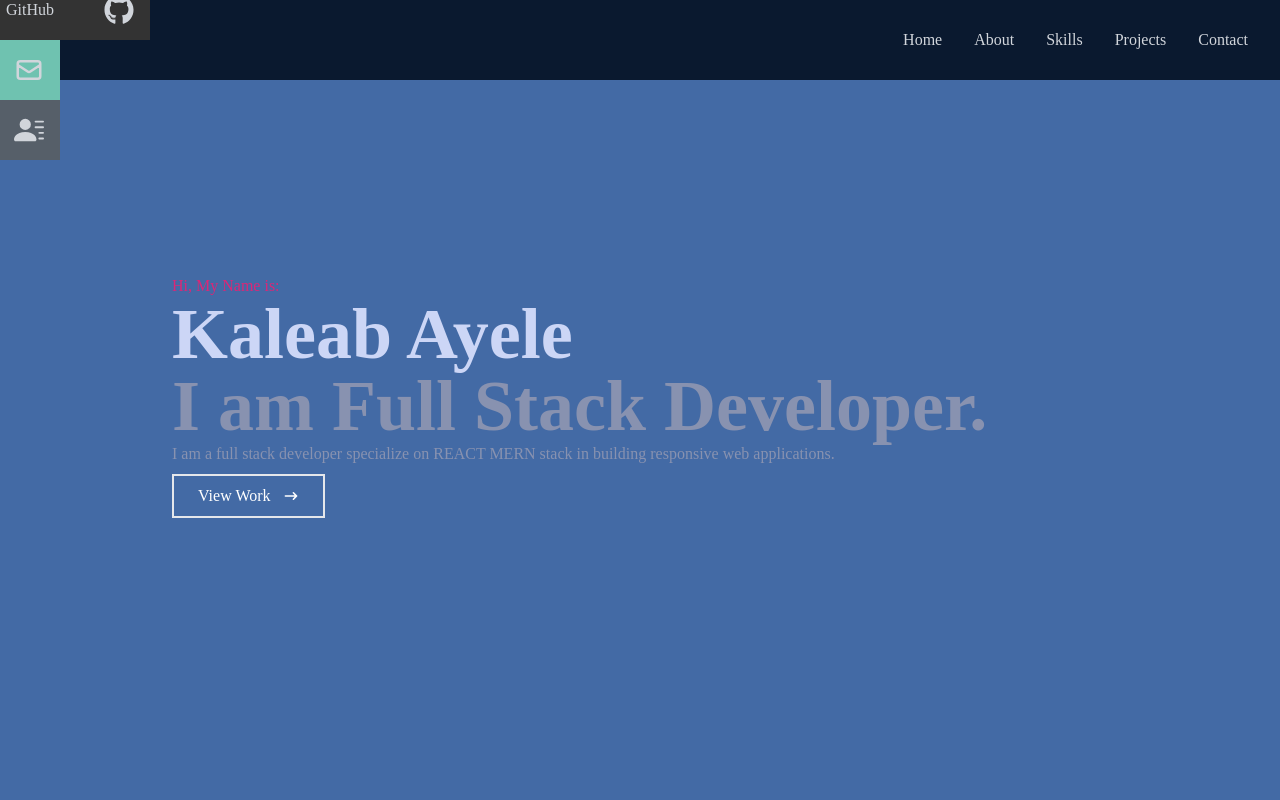
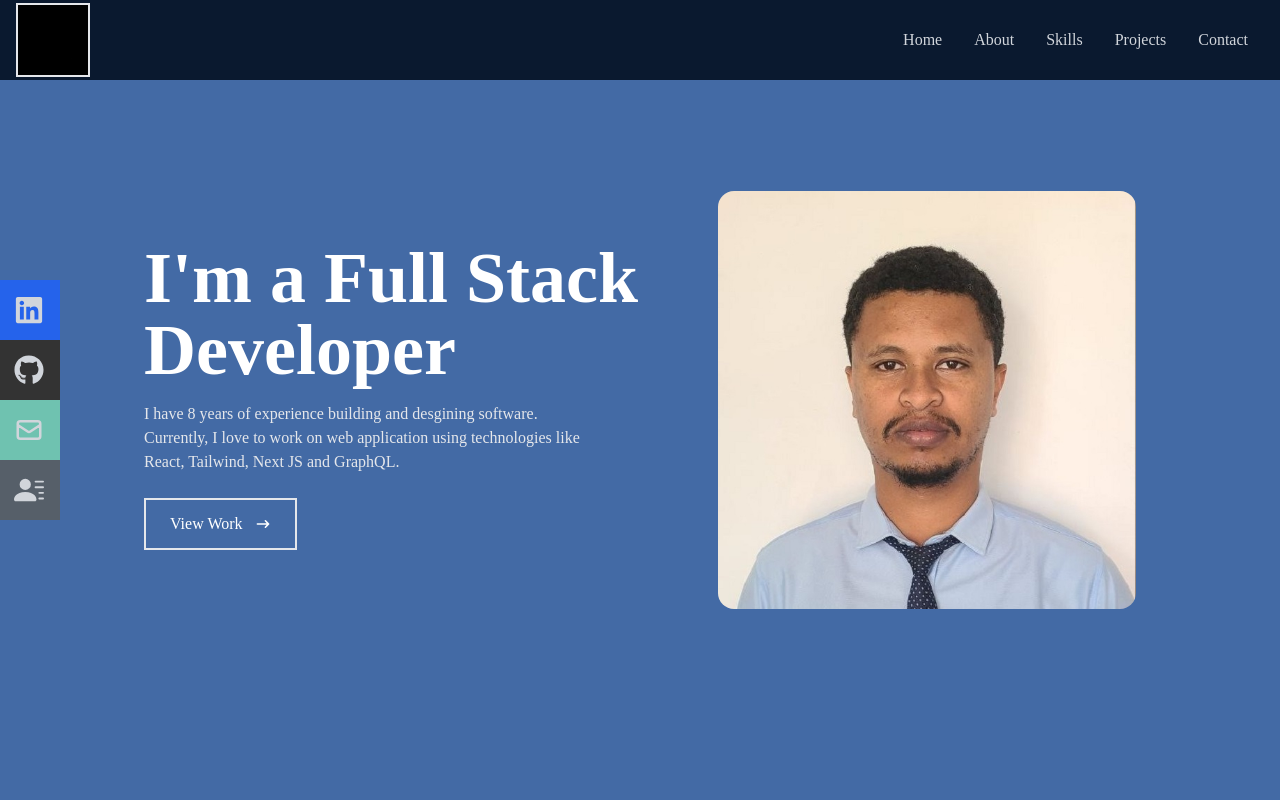
Before and after one commit to Pkal-99/portflio-react-app, a React (Create React App) app: page / in a window 1280 px wide. Shown: the top 800 px of the page. Built offline with nearby package versions, Linux system fonts and the light colour scheme.

Commit message:
Afer logo and hero image updated and completed

```diff
--- a/src/components/Home.jsx
+++ b/src/components/Home.jsx
@@ -1,24 +1,41 @@
 import React from 'react'
 import {HiArrowNarrowRight} from 'react-icons/hi'
+import imgDev from '../assetes/DevImg.jpg'
 
 const Home = () => {
   return (
     <div name='home' className='w-full h-screen bg-[#436aa5] '>
       {/* container*/}
-      <div className='max-w-[1000px] mx-auto px-8 flex flex-col justify-center h-full'>
-        <p className='text-pink-600 '>Hi, My Name is:</p>
-        <h1 className='text-4xl sm:text-7xl font-bold text-[#ccd6f6]'>Kaleab Ayele </h1>
-        <h2 className='text-4xl sm:text-7xl font-bold text-[#8892b0]'>I am Full Stack Developer.</h2>
-        <p className='text-[#8892b0] py-4max-w-[700px] '>I am a full stack developer specialize on REACT MERN stack in building responsive web applications.</p>
-        <div>
-          <button className='text-white group border-2 px-6 py-2 my-2 flex items-center hover:bg-pink-600 hover:border-pink-600'>View Work
-          <span className='group-hover:rotate-90 duration-300'>
-          <HiArrowNarrowRight className='ml-3'/>
-          </span>
-          </button>
+      <div className="max-w-screen-lg mx-auto flex flex-col items-center justify-center h-full px-4 md:flex-row">
+        <div className="flex flex-col justify-center h-full">
+          <h2 className="text-4xl sm:text-7xl font-bold text-white">
+            I'm a Full Stack Developer
+          </h2>
+          <p className="text-gray-200 py-4 max-w-md">
+            I have 8 years of experience building and desgining software.
+            Currently, I love to work on web application using technologies like
+            React, Tailwind, Next JS and GraphQL.
+          </p>
+
+          <div>
+            <button className='text-white group border-2 px-6 py-3 my-2 flex items-center hover:bg-pink-600 hover:border-pink-600'>
+            View Work
+            <span className='group-hover:rotate-90 duration-300'>
+              <HiArrowNarrowRight className='ml-3 ' />
+            </span>
+            </button>
+          </div>
         </div>
 
+        <div className='border-white'>
+          <img src={imgDev} alt="my profile" className="rounded-2xl mx-auto w-2/3 md:w-full"/>
+        </div>
       </div>
+
+
+
+
+   {/**end of container  */}
     </div>
   )
 }
--- a/src/components/Navbar.jsx
+++ b/src/components/Navbar.jsx
@@ -1,5 +1,5 @@
 import React,{ useState } from 'react'
-import Logo from '../assetes/logo1.png'
+import Logo from '../assetes/logo2.gif'
 import {FaBars, FaTimes, FaGithub, FaLinkedin} from 'react-icons/fa'
 import { HiOutlineMail } from 'react-icons/hi'
 import {BsFillPersonLinesFill} from 'react-icons/bs'
@@ -10,8 +10,8 @@ const Navbar = () => {
     const handleClick = () => setNav(!nav)
   return (
     <div className='fixed w-full h-[80px] flex justify-between items-center px-4 bg-[#0a192f] text-gray-300'>
-      <div>
-        <img src={Logo} alt="Logo Image1" style={{width:'50px'}} />
+      <div className='border-2'>
+        <img src={Logo} alt="Logo Image1" style={{width:'70px'}} />
 
       </div>
       {/* desktop menu  under 768px screen size hide menu and convert to mobile mode if it is morethan 768px desktop size md :flex is 768*/}
@@ -38,7 +38,7 @@ const Navbar = () => {
             <li className='py-6 text-4x'><Link onClick={handleClick} to="contact" smooth={true} duration={500}> Contact </Link></li>
         </ul>
       {/* social Icons*/}
-      <div className='hidden lg:flex fixed flex-col top-{35%} left-0'>
+      <div className='hidden lg:flex fixed flex-col top-[35%] left-0'>
     <ul>
       <li className='w-[160px] h-[60px] flex justify-between items-center ml-[-100px] hover:ml-[-10px] duration-300 bg-blue-600'>
         <a className='flex justify-between items-center w-full text-gray-300' href="/" >Linkedin <FaLinkedin size={30}/></a>
--- a/src/components/Skills.jsx
+++ b/src/components/Skills.jsx
@@ -21,7 +21,7 @@ const Skills = () => {
                 <p className='py-4 '>These are the Technologies I have worked with</p>
             </div>
             <div className='w-full grid grid-cols-2 sm:grid-cols-4 gap-4 text-center py-8'>
-              <div className='shadow-md shadow-[#040c16] hover:scale-110 duration-500' >
+              <div className='shadow-md shadow-[#040c16] hover:scale-110 duration-500 ' >
                 <img className='w-20 mx-auto' src={HTML} alt="HTML icon" />
                 <p className='my-4'>HTML</p>
               </div>
```
Also changed, not shown: src/assetes/DevImg.jpg (added), src/assetes/logo2.gif (added).
